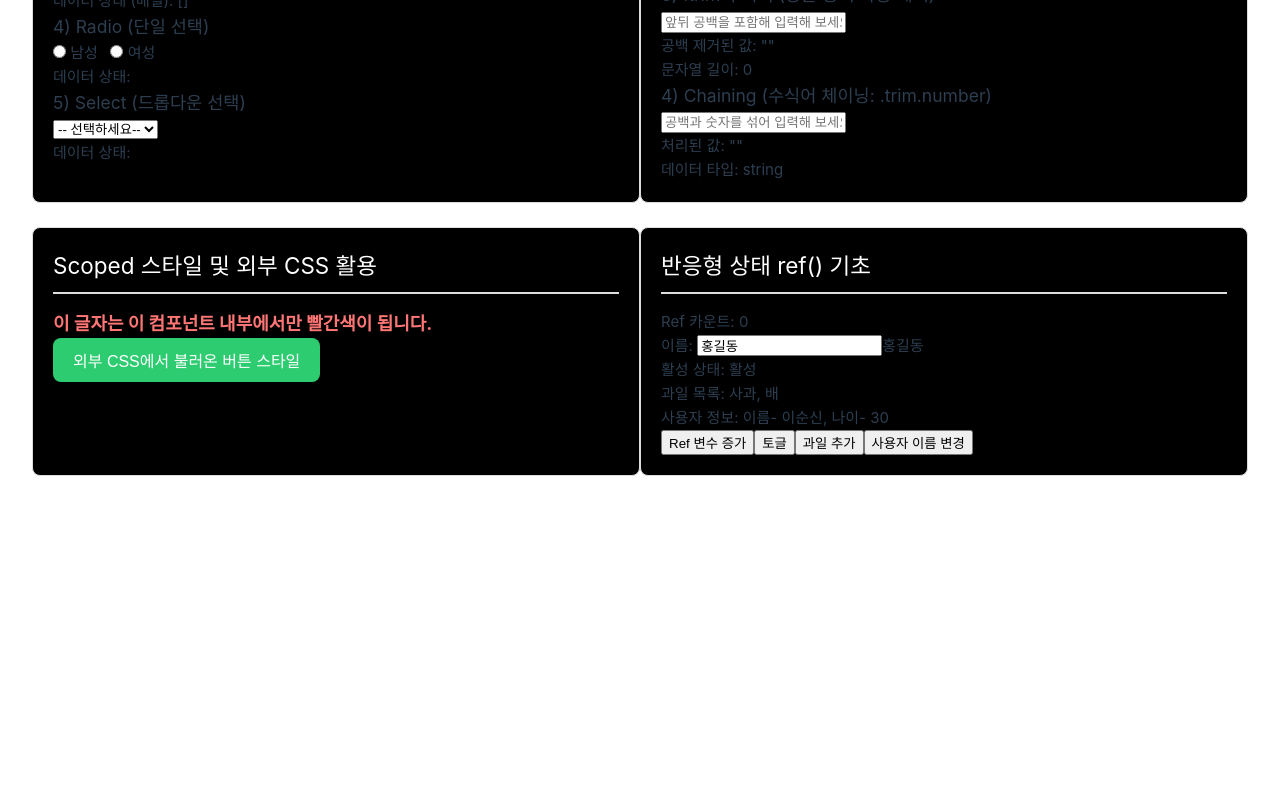
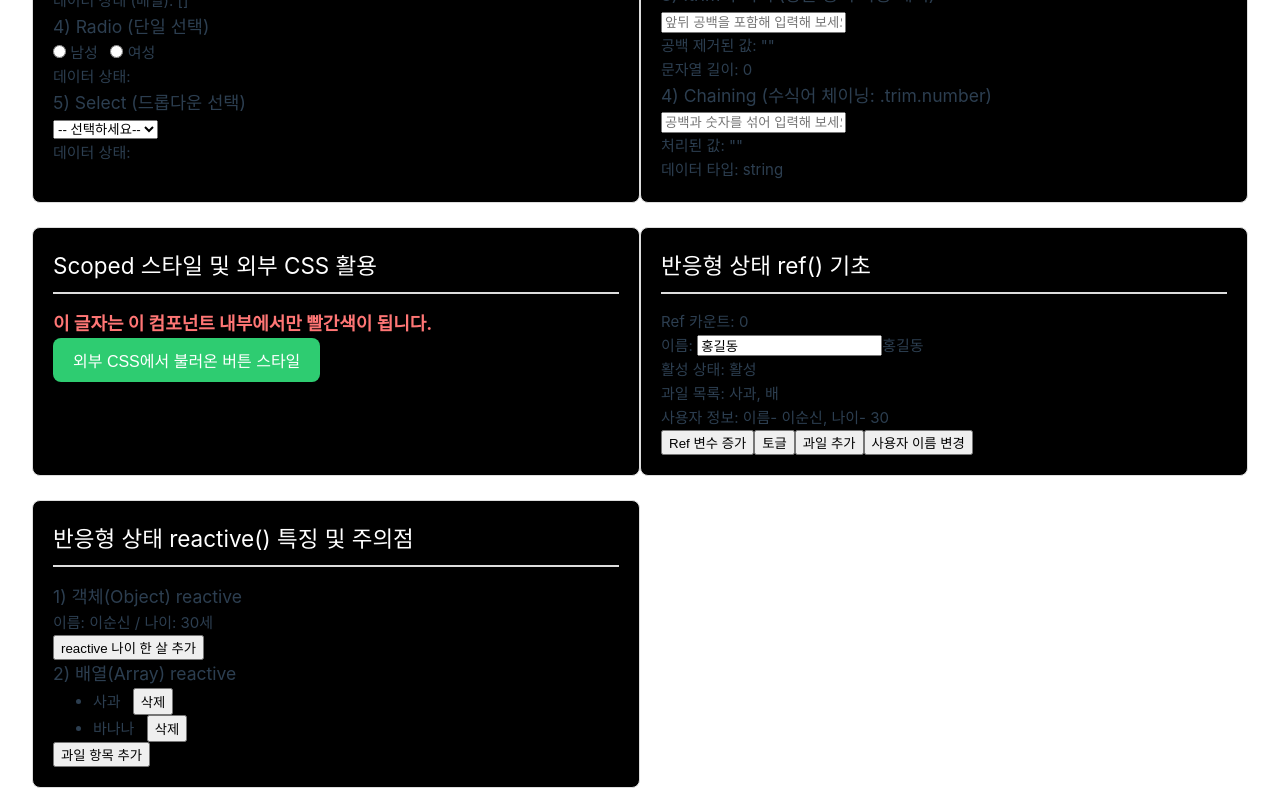
Before and after one commit to rkdgml3577/skala-vue, a Vue app: page / in a window 1280 px wide. Shown: the part 3549-4349 px from the top of the page. Before the commit the page ends 4037 px from the top, so only its background shows below. Built offline with nearby package versions, Linux system fonts and the light colour scheme.

Commit message:
reactive practice

```diff
--- a/src/App.vue
+++ b/src/App.vue
@@ -25,6 +25,8 @@ import SampleTwentyOne from "./components/FormElementsHandlingExample.vue";
 import SampleTwentyTwo from "./components/VueModelModifiersExample.vue";
 import SampleTwentyThree from "./components/VueStyleExample.vue";
 import SampleTwentyFour from "./components/RefExample.vue";
+import SampleTwentyFive from "./components/ReactiveExample.vue";
+
 const samples = [
   SampleOne,
   SampleTwo,
@@ -50,6 +52,7 @@ const samples = [
   SampleTwentyTwo,
   SampleTwentyThree,
   SampleTwentyFour,
+  SampleTwentyFive,
 ];
 </script>
 
--- /dev/null
+++ b/src/components/ReactiveExample.vue
@@ -0,0 +1,35 @@
+<script setup>
+import { reactive } from "vue";
+const userReactive = reactive({ name: "이순신", age: 30 });
+const celebrateReactive = () => {
+  userReactive.age++;
+};
+const items = reactive(["사과", "바나나"]);
+const addItem = () => {
+  items.push(`과일 ${items.length + 1}`);
+};
+const removeItem = (index) => {
+  items.splice(index, 1);
+};
+</script>
+<template>
+  <div class="practice-section">
+    <h2>반응형 상태 reactive() 특징 및 주의점</h2>
+    <h3>1) 객체(Object) reactive</h3>
+    <p>이름: {{ userReactive.name }} / 나이: {{ userReactive.age }}세</p>
+    <button @click="celebrateReactive">reactive 나이 한 살 추가</button>
+    <h3>2) 배열(Array) reactive</h3>
+    <ul>
+      <li v-for="(item, index) in items" :key="index">
+        {{ item }}
+        <button
+          @click="removeItem(index)"
+          style="margin-left: 8px; padding: 2px 6px"
+        >
+          삭제
+        </button>
+      </li>
+    </ul>
+    <button @click="addItem">과일 항목 추가</button>
+  </div>
+</template>
```
